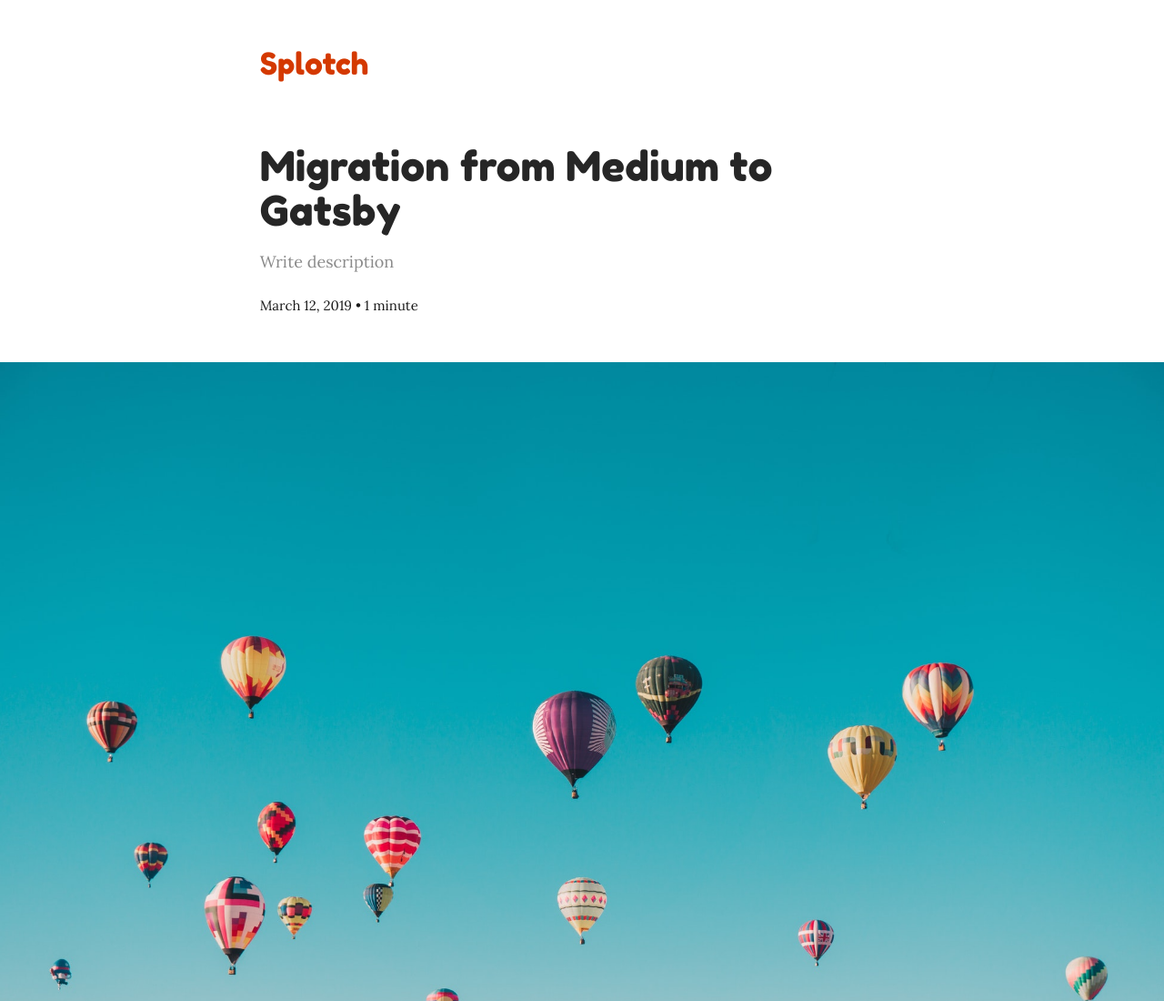
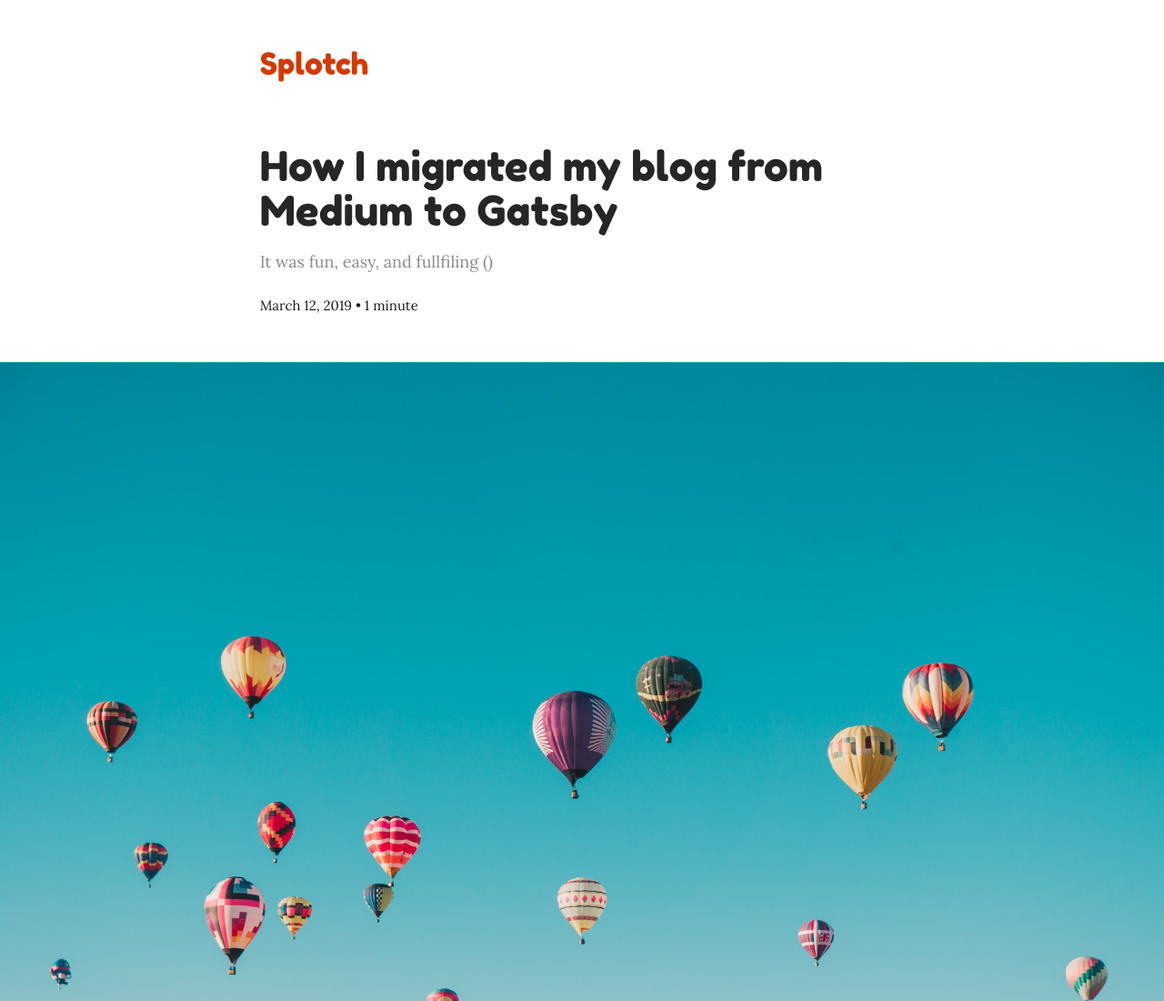
Before and after one commit to stjepangolemac/splotch, a Gatsby site: page /migration-from-medium-to-gatsby/ in a window 1280 px wide. Shown: the top 1100 px of the page at 91% size. Built offline with nearby package versions, Linux system fonts and the light colour scheme; Gatsby itself is replaced by a stand-in of ours; some packages are replaced by stand-ins of ours.

```diff
--- a/content/blog/migration-from-medium-to-gatsby/index.md
+++ b/content/blog/migration-from-medium-to-gatsby/index.md
@@ -1,7 +1,7 @@
 ---
-title: Migration from Medium to Gatsby
+title: How I migrated my blog from Medium to Gatsby
 date: "2019-03-12T22:31:28+0000"
-description: Write description
+description: It was fun, easy, and fullfiling ()
 cover: "./cover.jpg"
 coverAlt: cathedral ceiling
 ---
```
